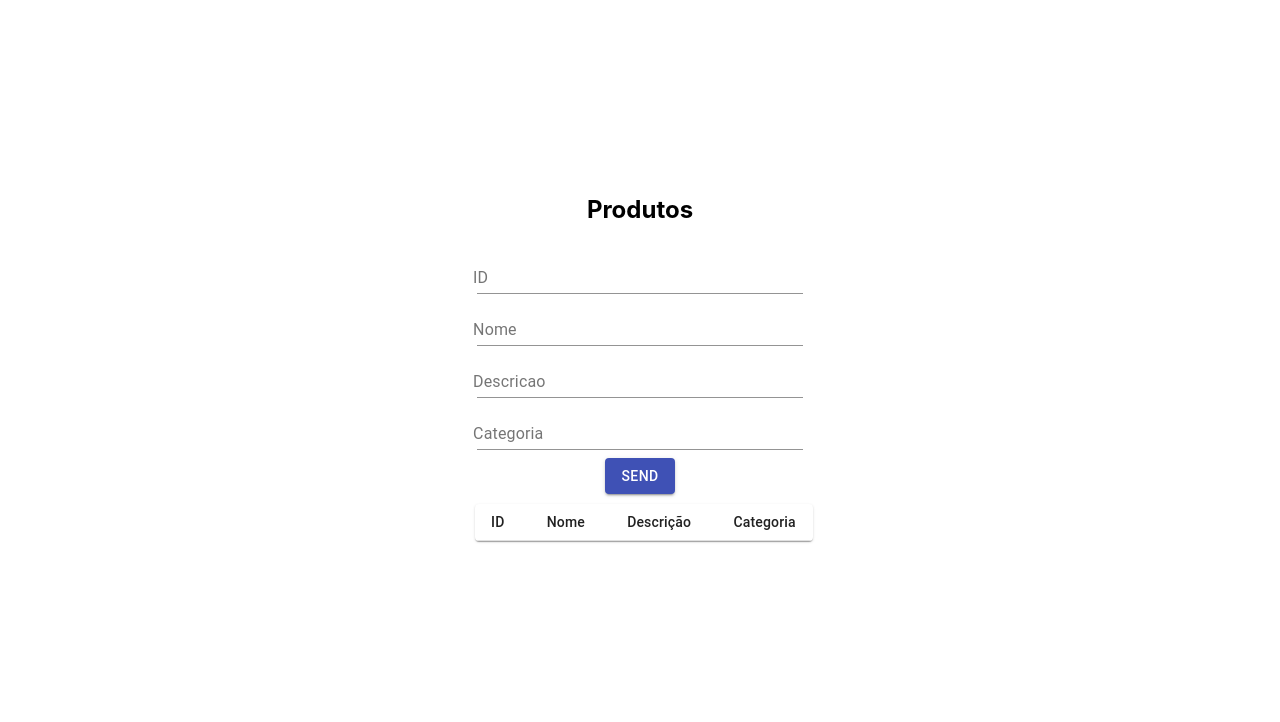
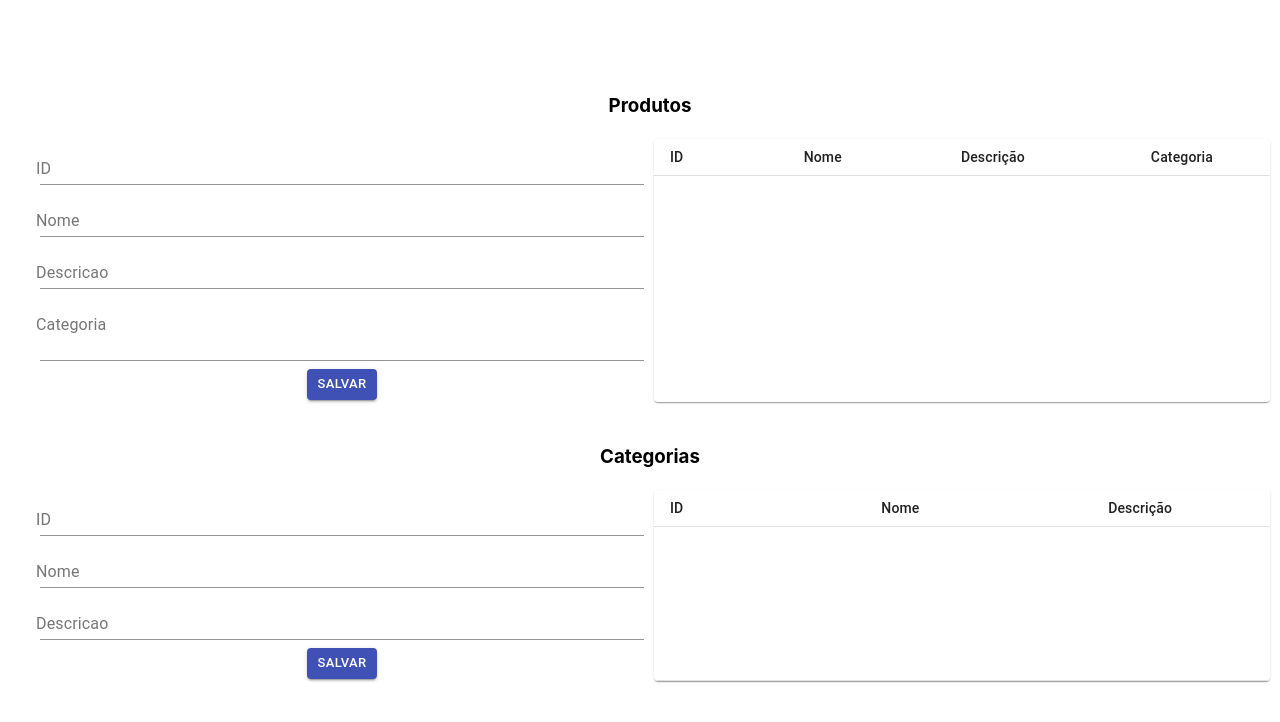
Before and after one commit to bruno41bruno/FrontEndJsx, a React (Create React App) app in the folder frontend/: page / in a window 1280 px wide. Shown: the top 722 px of the page. Built offline with nearby package versions, Linux system fonts and the light colour scheme.

Commit message:
categoria criada

```diff
--- a/frontend/src/App.js
+++ b/frontend/src/App.js
@@ -1,9 +1,11 @@
+import { Component } from "react";
 import FormProdutos from "./components/form-produtos/FormProdutos";
 import ListaProdutos from "./components/lista-produtos/ListaProdutos";
-import { Component } from "react";
+import FormCategoria from "./components/form-categoria/FormCategoria";
+import ListaCategoria from "./components/lista-categoria/ListaCategoria";
 
 class App extends Component {
-  lista = []
+  lista = [];
   constructor(props){
     super(props);
     this.state = {rows:this.lista}
@@ -19,13 +21,20 @@ class App extends Component {
   render(){
     return (
       <section>
-        <>
+        <section id="produto">
           <h1>
             Produtos
           </h1>
-        </>
-        <FormProdutos create={this.create.bind(this)}/>
-        <ListaProdutos lista ={this.state.rows}/>
+          <FormProdutos create={this.create.bind(this)}/>
+          <ListaProdutos lista ={this.state.rows}/>
+        </section>
+        <section id="categoria">
+        <h1>
+            Categorias
+          </h1>
+          <FormCategoria/>
+          <ListaCategoria/>
+        </section>
       </section>
   )}
 }
--- a/frontend/src/assets/css/Index.css
+++ b/frontend/src/assets/css/Index.css
@@ -7,7 +7,8 @@ body {
   display: flex;
   justify-content: center;
   align-items: center;
-  height: 90vh;
+  height: 95vh;
+  padding: 0px 10px;
 }
 div{
   display: flex;
@@ -21,8 +22,25 @@ form{
 }
 h1{
   text-align: center;
+  grid-column: 1/span 2 ;
+}
+#root{
+  width: 100%;
 }
 section{
+  display: flex;
+  flex-direction: column;
   width: 100%;
   height: 100%;
+  margin: 10px;
 }
+#produto{
+  margin: 10px;
+  display: grid;
+  grid-template-columns: 1fr 1fr;
+}
+#categoria{
+  margin: 10px;
+  display: grid;
+  grid-template-columns: 1fr 1fr;
+}
--- /dev/null
+++ b/frontend/src/components/form-categoria/FormCategoria.jsx
@@ -0,0 +1,22 @@
+import React, { Component } from 'react';
+import TextField from '@material-ui/core/TextField';
+import Button from '@material-ui/core/Button';
+
+class FormCategoria extends Component {
+    handlerdefault(event){
+        event.preventDefault();
+    }
+    render() {
+        return (
+            <form id = "formcat" onSubmit={this.handlerdefault.bind(this)}>
+                <TextField id="idcat" label="ID" type="number"/>
+                <TextField id="nomecat" label="Nome" />
+                <TextField id="descricaocat" label="Descricao" />
+                <div>
+                <Button size="small" type="submit" variant="contained"color="primary">Salvar</Button>
+                </div>
+            </form>
+         );
+    }
+}
+export default FormCategoria;
--- a/frontend/src/components/form-produtos/FormProdutos.jsx
+++ b/frontend/src/components/form-produtos/FormProdutos.jsx
@@ -21,7 +21,7 @@ class FormProdutos extends Component {
                 <TextField id="descricao" label="Descricao" />
                 <TextField id="categoria" label="Categoria" />
                 <div>
-                <Button type="submit" variant="contained"color="primary">Send</Button>
+                <Button size="small" type="submit" variant="contained"color="primary">Salvar</Button>
                 </div>
             </form>
          );
--- /dev/null
+++ b/frontend/src/components/lista-categoria/ListaCategoria.jsx
@@ -0,0 +1,48 @@
+import React, { Component } from 'react';
+import { makeStyles } from '@material-ui/core/styles';
+import Table from '@material-ui/core/Table';
+import TableBody from '@material-ui/core/TableBody';
+import TableCell from '@material-ui/core/TableCell';
+import TableHead from '@material-ui/core/TableHead';
+import TableRow from '@material-ui/core/TableRow';
+import TableContainer from '@material-ui/core/TableContainer';
+import Paper from '@material-ui/core/Paper';
+
+
+class ListaCategoria extends Component {
+    id;
+    nome;
+    descicao;
+    constructor(props){
+        super(props);
+        this.rowscat = props.lista;
+    }
+    useStyles = makeStyles({
+        table: {
+          minWidth: 650,
+        },
+      });
+    render() {
+        return (
+            <TableContainer component={Paper}>
+                <Table size="small" aria-label="a dense table">
+                    <TableHead>
+                        <TableRow>
+                        <TableCell>ID</TableCell>
+                        <TableCell align="center">Nome</TableCell>
+                        <TableCell align="center">Descrição</TableCell>
+                        </TableRow>
+                    </TableHead>
+                    <TableBody>
+                        <TableRow>
+                        <TableCell component="th" scope="row">{}
+                        </TableCell>
+                        <TableCell align="center">{}</TableCell>
+                        <TableCell align="center">{}</TableCell>
+                        </TableRow>
+                    </TableBody>
+                </Table>
+            </TableContainer>
+         );
+        }}
+export default ListaCategoria;
```
